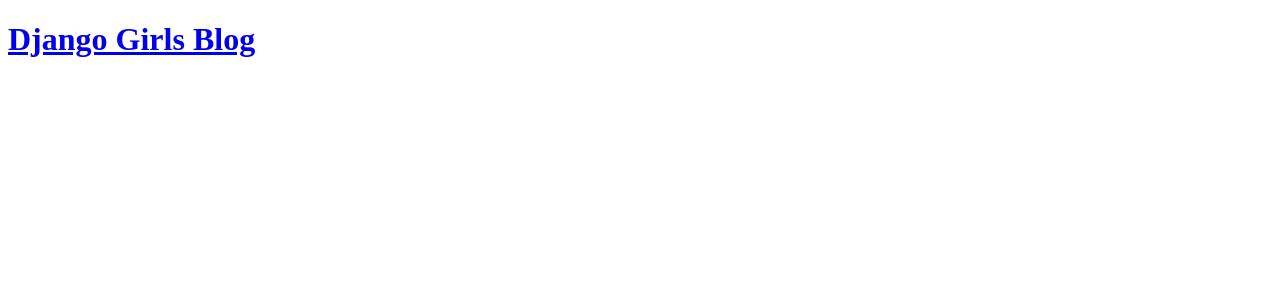
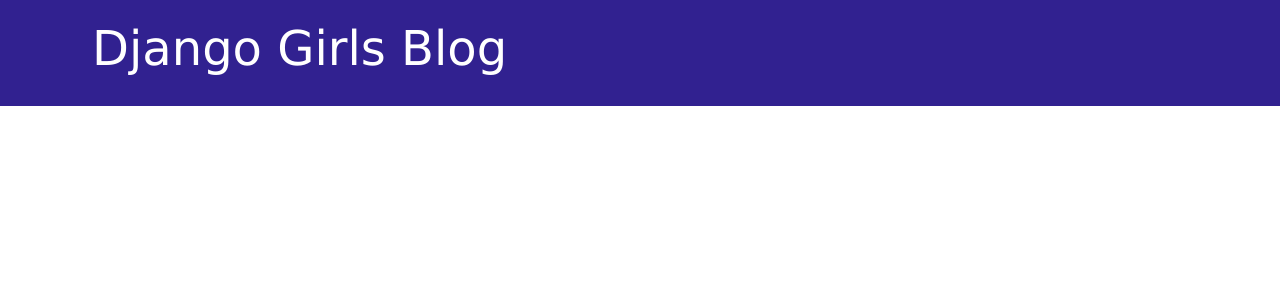
Before and after one commit to paulagual/my-first-blog, a Django app: page / in a window 1280 px wide. Shown: the top 300 px of the page. Run offline with Django 3.2, Linux system fonts and the light colour scheme; data that the repository does not hold is empty.

Commit message:
Added view and template for detailed blog post as well as CSS for the site.

```diff
--- /dev/null
+++ b/blog/static/css/blog.css
@@ -0,0 +1,73 @@
+.page-header {
+    background-color: #312190;
+    margin-top: 0;
+    margin-bottom: 40px;
+    padding: 20px 20px 20px 40px;
+}
+
+.page-header h1,
+.page-header h1 a,
+.page-header h1 a:visited,
+.page-header h1 a:active {
+    color: #ffffff;
+    font-size: 36pt;
+    text-decoration: none;
+}
+
+h1,
+h2,
+h3,
+h4 {
+    font-family: 'Verdana';
+    text-decoration: none;
+}
+
+.date {
+    color: #828282;
+}
+
+.save {
+    float: right;
+}
+
+.post-form textarea,
+.post-form input {
+    width: 100%;
+}
+
+.top-menu,
+.top-menu:hover,
+.top-menu:visited {
+    color: #ffffff;
+    float: right;
+    font-size: 26pt;
+    margin-right: 20px;
+}
+
+.post {
+    margin-bottom: 70px;
+    text-decoration: none;
+}
+
+.post h2 a,
+.post h2 a:visited {
+    color: #000000;
+    text-decoration: none;
+}
+
+.post > .date,
+.post > .actions {
+    float: right;
+}
+
+.btn-secondary,
+.btn-secondary:visited {
+    color: #C25100;
+    background: none;
+    border-color: #C25100;
+}
+
+.btn-secondary:hover {
+    color: #FFFFFF;
+    background-color: #312190;
+}
--- /dev/null
+++ b/blog/templates/blog/base.html
@@ -0,0 +1,27 @@
+{% load static %}
+<!DOCTYPE html>
+<html>
+    <head>
+        <title>Django Girls blog</title>
+        <link rel="stylesheet" href="https://cdn.jsdelivr.net/npm/bootstrap@5.1.3/dist/css/bootstrap.min.css" integrity="sha384-1BmE4kWBq78iYhFldvKuhfTAU6auU8tT94WrHftjDbrCEXSU1oBoqyl2QvZ6jIW3" crossorigin="anonymous">
+        <link href='//fonts.googleapis.com/css?family=Lobster&subset=latin,latin-ext' rel='stylesheet' type='text/css'>
+        <link rel="stylesheet" href="{% static 'css/blog.css' %}">
+    </head>
+    <body>
+        <header class="page-header">
+          <div class="container">
+              <h1><a href="/">Django Girls Blog</a></h1>
+          </div>
+        </header>
+
+        <main class="container">
+            <div class="row">
+                <div class="col">
+                {% block content %}
+                {% endblock %}
+                </div>
+            </div>
+        </main>
+
+    </body>
+</html>
--- a/blog/urls.py
+++ b/blog/urls.py
@@ -3,4 +3,5 @@
 
 urlpatterns = [
     path('', views.post_list, name='post_list'),
+    path('post/<int:pk>/', views.post_detail, name='post_detail'),
 ]
--- a/blog/views.py
+++ b/blog/views.py
@@ -1,7 +1,11 @@
-from django.shortcuts import render
+from django.shortcuts import render, get_object_or_404
 from django.utils import timezone
 from .models import Post
 
 def post_list(request):
     posts = Post.objects.filter(published_date__lte=timezone.now()).order_by('published_date')
     return render(request, 'blog/post_list.html', {'posts': posts})
+
+def post_detail(request, pk):
+    post = get_object_or_404(Post, pk=pk)
+    return render(request, 'blog/post_detail.html', {'post': post})
```
Also changed, not shown: blog/templates/blog/post_detail.html (added, +13 -0 lines), blog/templates/blog/post_list.html (+13 -18 lines).
